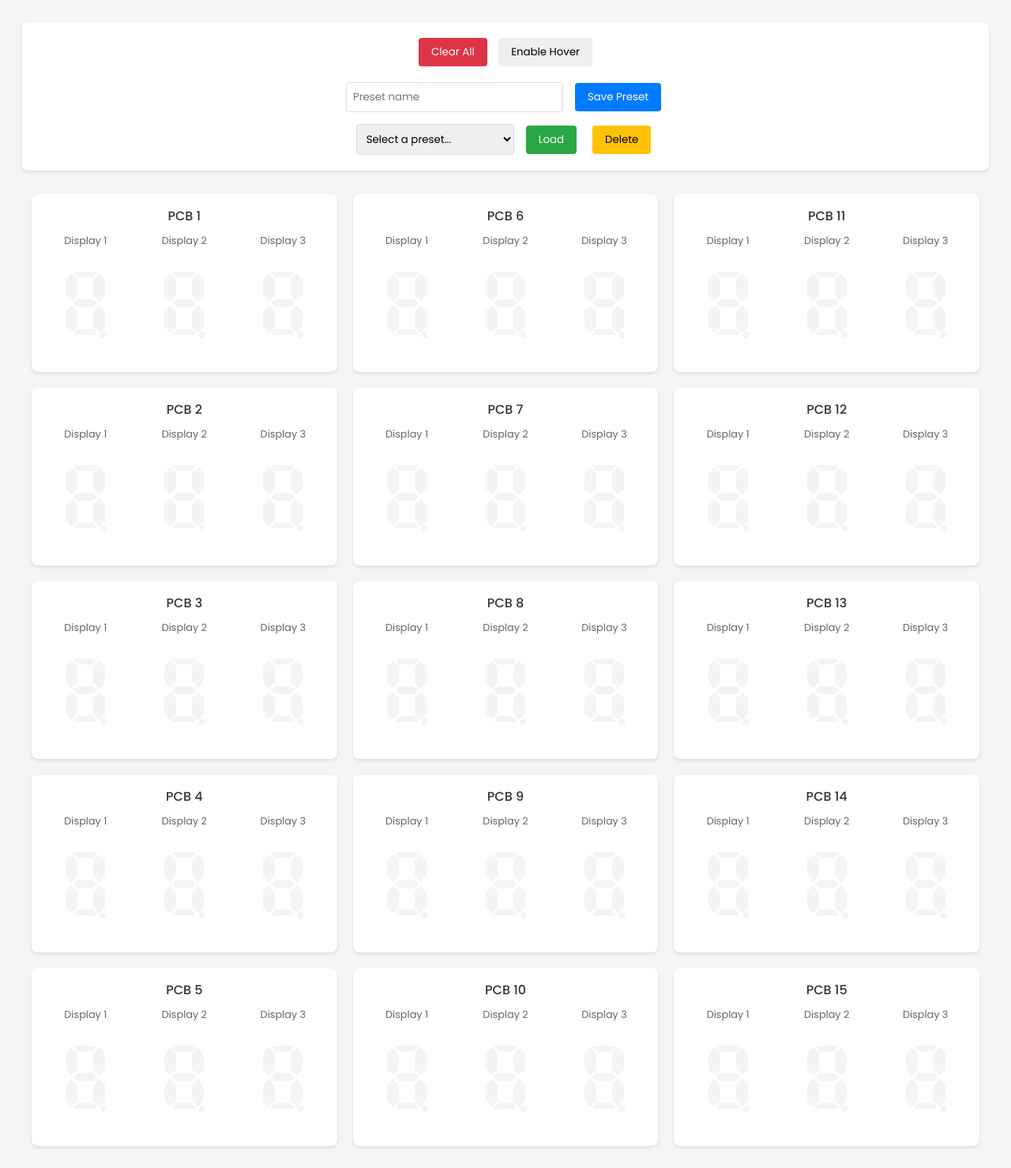
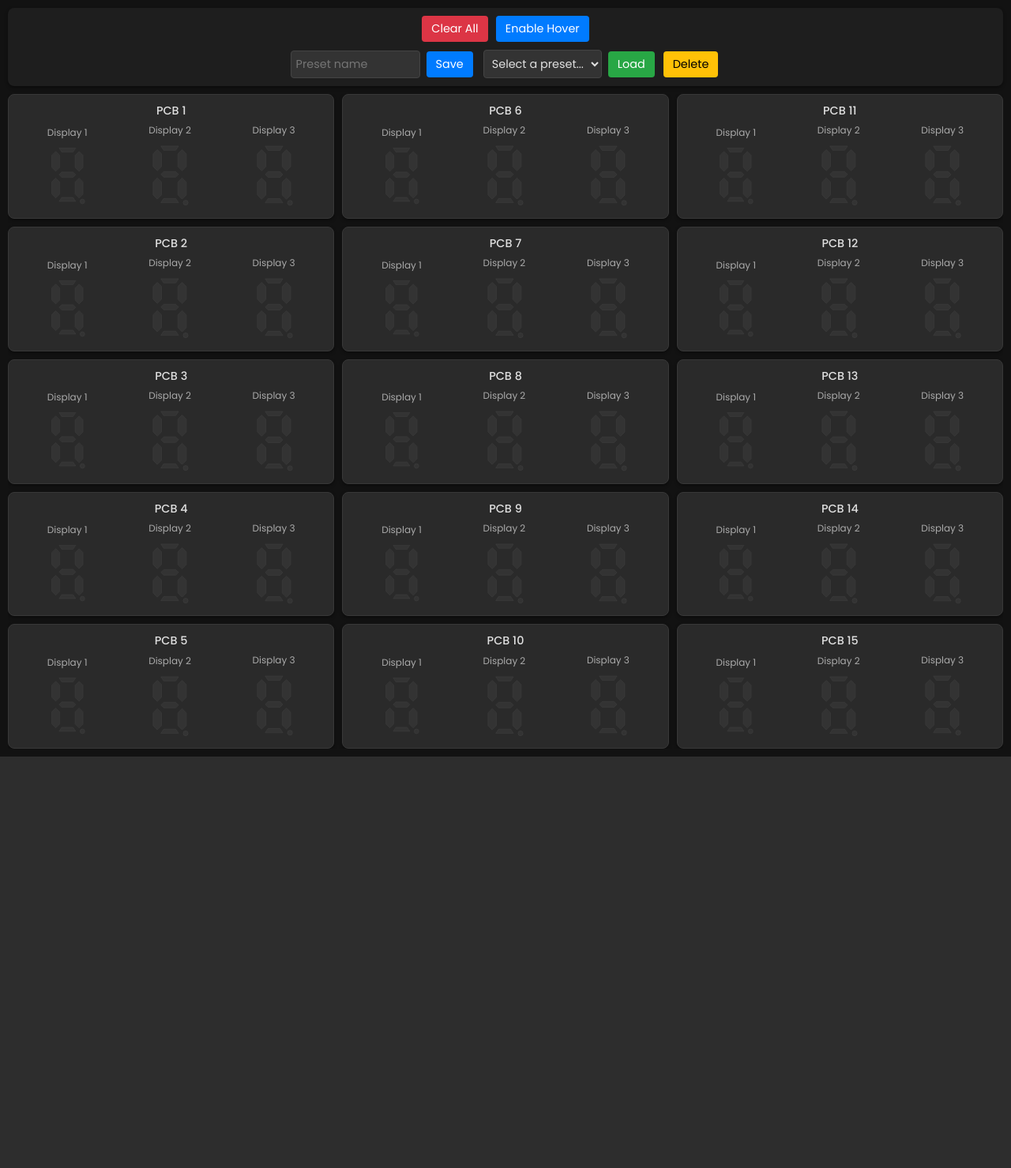
Before and after one commit to 2wenty2wo/7segwall, a Flask app: page / in a window 1280 px wide. Shown: the whole page at 79% size. After the commit the page ends 958 px from the top, so only its background shows below. Run offline with Flask 3, Linux system fonts and the light colour scheme.

Commit message:
Update index.html

```diff
--- a/templates/index.html
+++ b/templates/index.html
@@ -3,65 +3,104 @@
 <head>
     <meta charset="UTF-8">
     <meta name="viewport" content="width=device-width, initial-scale=1.0">
-    <title>Segment Control</title>
+    <title>Segment Control - Dark Theme</title>
     <link href="https://fonts.googleapis.com/css2?family=Poppins:wght@400;500&display=swap" rel="stylesheet">
     <script src="https://code.jquery.com/jquery-3.6.0.min.js"></script>
     <style>
-        body {
+        html, body {
+            height: 100%;
+            margin: 0;
+            padding: 0;
             font-family: 'Poppins', sans-serif;
-            padding: 20px;
-            background-color: #f5f5f5;
+            background-color: #121212;
+            color: #e0e0e0;
+            overflow: hidden;
         }
+
+        .app-container {
+            display: flex;
+            flex-direction: column;
+            height: 100vh;
+            padding: 10px;
+            box-sizing: border-box;
+        }
+
+        .controls {
+            flex: 0 0 auto;
+            text-align: center;
+            padding: 10px;
+            background: #1e1e1e;
+            border-radius: 8px;
+            box-shadow: 0 2px 4px rgba(0,0,0,0.4);
+            margin-bottom: 10px;
+        }
+
         .grid-container {
+            flex: 1;
             display: grid;
             grid-template-columns: repeat(3, 1fr);
-            gap: 20px;
-            max-width: 1200px;
-            margin: 0 auto;
+            grid-template-rows: repeat(5, 1fr);
+            gap: 10px;
+            overflow: auto;
         }
+
         .pcb-container {
-            background: white;
-            padding: 15px;
+            background: #2a2a2a;
+            padding: 10px;
             border-radius: 8px;
-            box-shadow: 0 2px 4px rgba(0,0,0,0.1);
+            box-shadow: 0 2px 4px rgba(0,0,0,0.4);
+            display: flex;
+            flex-direction: column;
+            border: 1px solid #383838;
         }
+
         .pcb-title {
             font-weight: 500;
-            margin-bottom: 10px;
-            color: #333;
+            color: #e0e0e0;
             text-align: center;
+            font-size: 0.9em;
+            margin-bottom: 5px;
         }
+
         .displays-container {
             display: flex;
-            gap: 35px;
-            justify-content: center;
+            justify-content: space-around;
+            align-items: center;
+            flex: 1;
+        }
+
+        .display-group {
+            text-align: center;
+            display: flex;
+            flex-direction: column;
             align-items: center;
         }
-        .display-group {
-            text-align: center;
+
+        .display-title {
+            font-size: 0.75em;
+            margin-bottom: 2px;
+            color: #aaaaaa;
         }
-        .display-title {
-            font-size: 0.8em;
-            margin-bottom: 5px;
-            color: #666;
+
+        .seven-segment {
+            max-width: 100%;
+            height: auto;
+            display: inline-block;
         }
-        .controls {
-            margin-bottom: 30px;
-            text-align: center;
-            padding: 20px;
-            background: white;
-            border-radius: 8px;
-            box-shadow: 0 2px 4px rgba(0,0,0,0.1);
-        }
+
         .btn {
-            padding: 8px 16px;
-            margin: 0 5px;
+            padding: 6px 12px;
+            margin: 0 3px;
             border: none;
             border-radius: 4px;
             cursor: pointer;
             font-family: 'Poppins', sans-serif;
             transition: all 0.2s;
+            font-size: 0.9em;
+            background-color: #3a3a3a;
+            color: #e0e0e0;
         }
+
         .btn-danger {
             background-color: #dc3545;
             color: white;
@@ -69,6 +108,7 @@
         .btn-danger:hover {
             background-color: #c82333;
         }
+
         .btn-primary {
             background-color: #007bff;
             color: white;
@@ -76,6 +116,7 @@
         .btn-primary:hover {
             background-color: #0056b3;
         }
+
         .btn-success {
             background-color: #28a745;
             color: white;
@@ -83,6 +124,7 @@
         .btn-success:hover {
             background-color: #218838;
         }
+
         .btn-warning {
             background-color: #ffc107;
             color: #000;
@@ -90,70 +132,111 @@
         .btn-warning:hover {
             background-color: #e0a800;
         }
+
         .preset-controls {
-            margin-top: 20px;
+            margin-top: 10px;
             display: flex;
-            flex-direction: column;
-            gap: 15px;
+            flex-wrap: wrap;
+            justify-content: center;
+            gap: 10px;
+        }
+
+        .save-preset, .load-preset {
+            display: flex;
+            gap: 5px;
             align-items: center;
         }
-        .save-preset, .load-preset {
-            display: flex;
-            gap: 10px;
+
+        .preset-input, .preset-select {
+            padding: 6px;
+            border: 1px solid #444;
+            border-radius: 4px;
+            font-family: 'Poppins', sans-serif;
+            width: 150px;
+            font-size: 0.9em;
+            background-color: #333;
+            color: #e0e0e0;
+        }
+
+        .preset-input:focus, .preset-select:focus {
+            outline: none;
+            border-color: #0069d9;
+            background-color: #3a3a3a;
+        }
+
+        .segment {
+            fill: #333333;
+            transition: fill 0.15s;
+            cursor: pointer;
+            stroke: #444;
+            stroke-width: 1;
+        }
+
+        .segment:hover {
+            fill: #444444;
+        }
+
+        .segment.on {
+            fill: #ff3333;
+            stroke: #ff6666;
+        }
+
+        .dp {
+            fill: #333333;
+            cursor: pointer;
+            transition: fill 0.15s;
+            stroke: #444;
+            stroke-width: 1;
+        }
+
+        .dp:hover {
+            fill: #444444;
+        }
+
+        .dp.on {
+            fill: #ff3333;
+            stroke: #ff6666;
+        }
+
+        /* Responsive adjustments */
+        @media (max-height: 700px) {
+            .pcb-title, .display-title {
+                font-size: 0.7em;
+            }
+
+            .btn, .preset-input, .preset-select {
+                font-size: 0.8em;
+                padding: 4px 8px;
+            }
+
+            .controls {
+                padding: 5px;
+            }
+
+            .preset-controls {
+                margin-top: 5px;
+            }
+        }
+
+        @media (max-width: 768px) {
+            .preset-controls {
+                flex-direction: column;
                 align-items: center;
             }
-        .preset-input, .preset-select {
-            padding: 8px;
-            border: 1px solid #ddd;
-            border-radius: 4px;
-            font-family: 'Poppins', sans-serif;
-            min-width: 200px;
-        }
-        .preset-input:focus, .preset-select:focus {
-            outline: none;
-            border-color: #007bff;
-        }
-        .seven-segment {
-            width: 60px;
-            height: 100px;
-            display: inline-block;
-            margin: 15px;
-            background: transparent;
-        }
-        .segment {
-            fill: #f4f4f4;
-            transition: fill 0.15s;
-            cursor: pointer;
-        }
-        .segment:hover {
-            fill: #e8e8e8;
-        }
-        .segment.on {
-            fill: #ff0000;
-        }
-        .dp {
-            fill: #f4f4f4;
-            cursor: pointer;
-            transition: fill 0.15s;
-        }
-        .dp:hover {
-            fill: #e8e8e8;
-        }
-        .dp.on {
-            fill: #ff0000;
         }
     </style>
 </head>
 <body>
+    <div class="app-container">
         <div class="controls">
             <button id="clearAllBtn" class="btn btn-danger">Clear All</button>
-        <button id="hoverToggleBtn" class="btn">Enable Hover</button>
+            <button id="hoverToggleBtn" class="btn btn-primary">Enable Hover</button>
 
             <!-- Preset Controls -->
             <div class="preset-controls">
                 <div class="save-preset">
                     <input type="text" id="presetName" placeholder="Preset name" class="preset-input">
-                <button id="savePresetBtn" class="btn btn-primary">Save Preset</button>
+                    <button id="savePresetBtn" class="btn btn-primary">Save</button>
                 </div>
                 <div class="load-preset">
                     <select id="presetSelect" class="preset-select">
@@ -197,7 +280,7 @@
                                             class="segment"
                                             data-pcb="{{ pcb - 1 }}"
                                             data-segment="{{ display_segments[display_index][0][0] }}"
-                                        d="M30 20L90 20L80 35L40 35L30 20"
+                                            d="M35 20L85 20L77 32L43 32L35 20"
                                         />
 
                                         <!-- Segment B (top right vertical) -->
@@ -205,7 +288,7 @@
                                             class="segment"
                                             data-pcb="{{ pcb - 1 }}"
                                             data-segment="{{ display_segments[display_index][1][0] }}"
-                                        d="M95 25L110 40L110 80L95 95L80 80L80 40L95 25"
+                                            d="M95 30L107 42L107 78L95 90L83 78L83 42L95 30"
                                         />
 
                                         <!-- Segment C (bottom right vertical) -->
@@ -213,7 +296,7 @@
                                             class="segment"
                                             data-pcb="{{ pcb - 1 }}"
                                             data-segment="{{ display_segments[display_index][2][0] }}"
-                                        d="M95 105L110 120L110 160L95 175L80 160L80 120L95 105"
+                                            d="M95 110L107 122L107 158L95 170L83 158L83 122L95 110"
                                         />
 
                                         <!-- Segment D (bottom horizontal) -->
@@ -221,7 +304,7 @@
                                             class="segment"
                                             data-pcb="{{ pcb - 1 }}"
                                             data-segment="{{ display_segments[display_index][3][0] }}"
-                                        d="M30 180L90 180L80 165L40 165L30 180"
+                                            d="M35 180L85 180L77 168L43 168L35 180"
                                         />
 
                                         <!-- Segment E (bottom left vertical) -->
@@ -229,7 +312,7 @@
                                             class="segment"
                                             data-pcb="{{ pcb - 1 }}"
                                             data-segment="{{ display_segments[display_index][4][0] }}"
-                                        d="M25 105L40 120L40 160L25 175L10 160L10 120L25 105"
+                                            d="M25 110L37 122L37 158L25 170L13 158L13 122L25 110"
                                         />
 
                                         <!-- Segment F (top left vertical) -->
@@ -237,7 +320,7 @@
                                             class="segment"
                                             data-pcb="{{ pcb - 1 }}"
                                             data-segment="{{ display_segments[display_index][5][0] }}"
-                                        d="M25 25L40 40L40 80L25 95L10 80L10 40L25 25"
+                                            d="M25 30L37 42L37 78L25 90L13 78L13 42L25 30"
                                         />
 
                                         <!-- Segment G (middle horizontal) -->
@@ -245,7 +328,7 @@
                                             class="segment"
                                             data-pcb="{{ pcb - 1 }}"
                                             data-segment="{{ display_segments[display_index][6][0] }}"
-                                        d="M30 100L40 90L80 90L90 100L80 110L40 110L30 100"
+                                            d="M35 100L43 92L77 92L85 100L77 108L43 108L35 100"
                                         />
 
                                         <!-- Decimal Point -->
@@ -255,7 +338,7 @@
                                             data-segment="{{ display_segments[display_index][7][0] }}"
                                             cx="105"
                                             cy="180"
-                                        r="8"
+                                            r="7"
                                         />
                                     </svg>
                                 </div>
@@ -264,6 +347,7 @@
                     </div>
                 {% endfor %}
             {% endfor %}
+        </div>
     </div>
 
     <script>
@@ -314,7 +398,7 @@
             });
         }
 
-        // New preset management functionality
+        // Preset management functionality
         $("#savePresetBtn").click(function() {
             const name = $("#presetName").val().trim();
             if (!name) {
```
Lines whose indentation alone changed are shown as unchanged.
